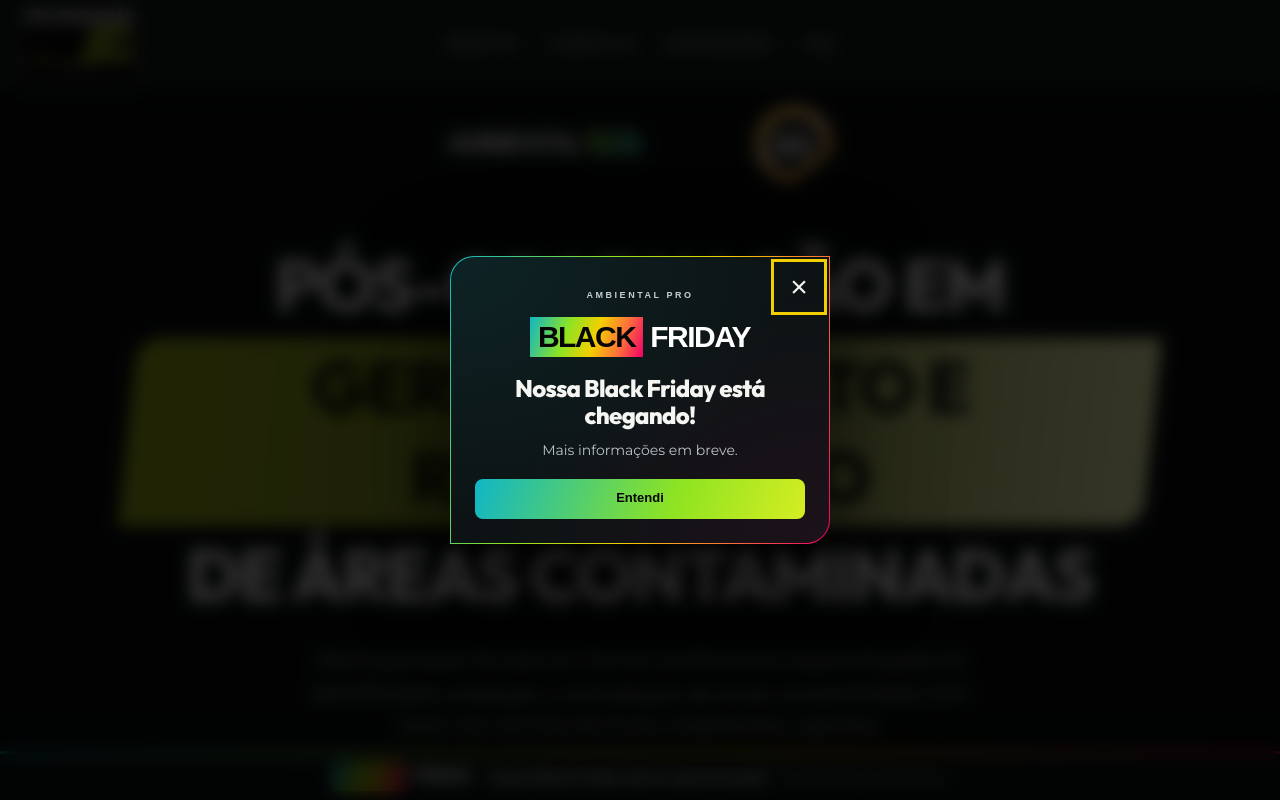
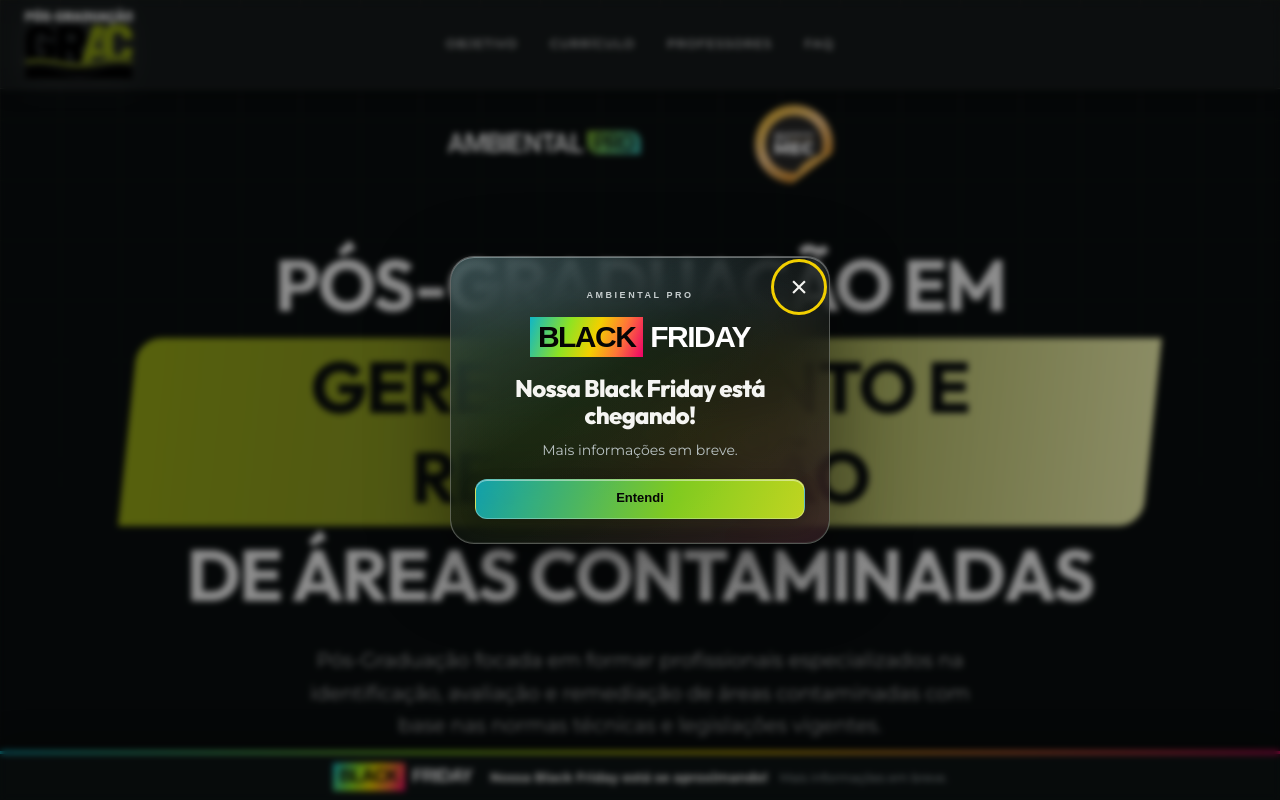
Before and after one commit to henriquegsantos149/pagina-grac, a React (Vite) app: page / in a window 1280 px wide. Shown: the top 800 px of the page. Built offline with nearby package versions, Linux system fonts and the light colour scheme.

Commit message:
style: ajustar estilo do aviso da Black Friday

```diff
--- a/src/components/black-friday.css
+++ b/src/components/black-friday.css
@@ -3,19 +3,29 @@
   --bf-spectrum: linear-gradient(110deg, #10b6c7 0%, #8ee322 33%, #f2cf00 57%, #ff7538 78%, #ed0068 100%);
 }
 .bf-notice {
-  position: fixed; inset: 0; margin: auto; padding: 1px; width: min(380px, calc(100% - 32px));
-  max-height: calc(100dvh - 32px); overflow: auto; border: 0; border-radius: 24px 0 24px 0;
-  background: var(--bf-spectrum); color: #f5f5f2; box-shadow: 0 30px 100px #0009;
+  position: fixed; inset: 0; margin: auto; padding: 0; width: min(380px, calc(100% - 32px));
+  max-height: calc(100dvh - 32px); overflow: auto; border: 1px solid rgb(255 255 255 / 28%); border-radius: 24px;
+  background: rgb(13 19 20 / 64%); color: #f5f5f2;
+  -webkit-backdrop-filter: blur(28px) saturate(165%);
+  backdrop-filter: blur(28px) saturate(165%);
+  box-shadow: 0 24px 80px rgb(0 0 0 / 40%), inset 0 1px 0 rgb(255 255 255 / 35%), inset 0 -1px 0 rgb(255 255 255 / 8%);
 }
-.bf-notice::backdrop { background: rgb(0 0 0 / 78%); backdrop-filter: blur(8px); }
+.bf-notice::backdrop {
+  background: rgb(0 0 0 / 42%);
+  -webkit-backdrop-filter: blur(3px);
+  backdrop-filter: blur(3px);
+}
 .bf-notice-content {
   position: relative; padding: 32px 24px 24px;
-  border-radius: 23px 0 23px 0; text-align: center;
-  background: radial-gradient(ellipse at 0 0, #10b6c719, transparent 65%), radial-gradient(ellipse at 100% 100%, #ed006812, transparent 60%), #0d1314;
+  border-radius: 23px; text-align: center;
+  background: linear-gradient(145deg, rgb(255 255 255 / 14%), transparent 42%, rgb(255 255 255 / 3%)),
+    radial-gradient(ellipse at 0 0, rgb(16 182 199 / 12%), transparent 65%),
+    radial-gradient(ellipse at 100% 100%, rgb(237 0 104 / 9%), transparent 60%);
 }
 .bf-notice-close {
-  position: absolute; top: 8px; right: 8px; width: 44px; height: 44px; border: 0;
-  background: transparent; color: #f5f5f2; font: 30px/1 sans-serif; cursor: pointer;
+  position: absolute; top: 8px; right: 8px; width: 44px; height: 44px; border: 1px solid transparent;
+  border-radius: 50%; background: transparent; color: #f5f5f2; font: 30px/1 sans-serif; cursor: pointer;
+  transition: background .2s, border-color .2s;
 }
 .bf-notice-eyebrow { margin: 0 0 14px; font: 700 9px/1.5 sans-serif; letter-spacing: .28em; color: #c7cecf; }
 .bf-notice-campaign { margin-bottom: 18px; color: #fff; font: 900 clamp(24px, 6vw, 30px)/1.2 sans-serif; letter-spacing: -.05em; }
@@ -23,10 +33,17 @@
 .bf-notice h2 { margin: 0 0 10px; font-size: clamp(20px, 5vw, 24px); font-weight: 800; line-height: 1.15; letter-spacing: -.03em; color: #f5f5f2; }
 .bf-notice #bf-notice-description { margin: 0 0 18px; font-size: 14px; line-height: 1.5; color: #bac3c4; }
 .bf-notice-confirm {
-  width: 100%; min-height: 40px; padding: 10px 20px; border: 0; border-radius: 8px;
-  background: linear-gradient(110deg, #10b6c7, #8ee322 60%, #d5ed22); color: #050505; font: 800 13px/1.3 sans-serif; cursor: pointer;
+  width: 100%; min-height: 40px; padding: 10px 20px; border: 1px solid rgb(255 255 255 / 30%); border-radius: 12px;
+  background: linear-gradient(110deg, rgb(16 182 199 / 85%), rgb(142 227 34 / 88%) 60%, rgb(213 237 34 / 88%));
+  box-shadow: inset 0 1px 0 rgb(255 255 255 / 45%), 0 4px 16px rgb(0 0 0 / 15%);
+  color: #050505; font: 800 13px/1.3 sans-serif; cursor: pointer;
+  transition: background .2s, box-shadow .2s;
 }
 .bf-notice-confirm:hover { background: #fff; }
+.bf-notice-close:hover { background: rgb(255 255 255 / 10%); border-color: rgb(255 255 255 / 20%); }
+@media (prefers-reduced-transparency: reduce) {
+  .bf-notice { background: #0d1314; -webkit-backdrop-filter: none; backdrop-filter: none; }
+}
 .bf-notice button:focus-visible { outline: 3px solid #f2cf00; outline-offset: 3px; }
 
 /* Aviso persistente da campanha. Reserva espaço para o fim da página. */
```
